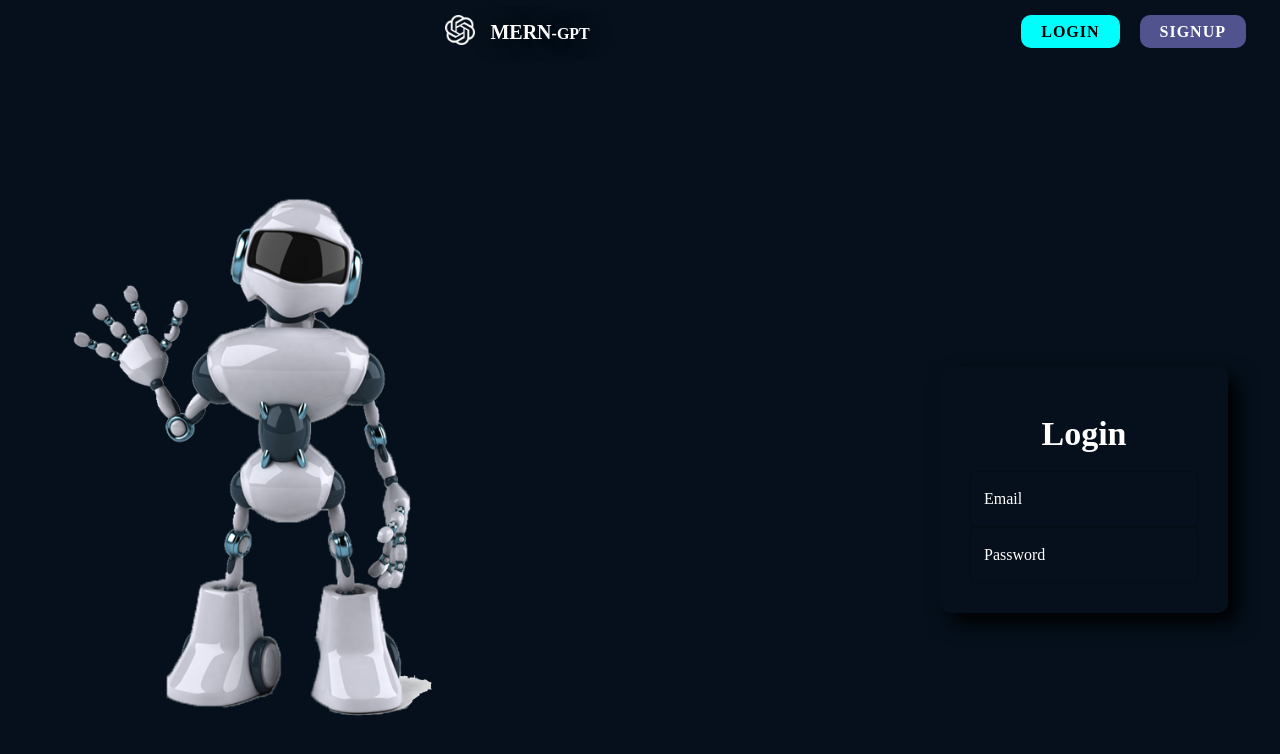
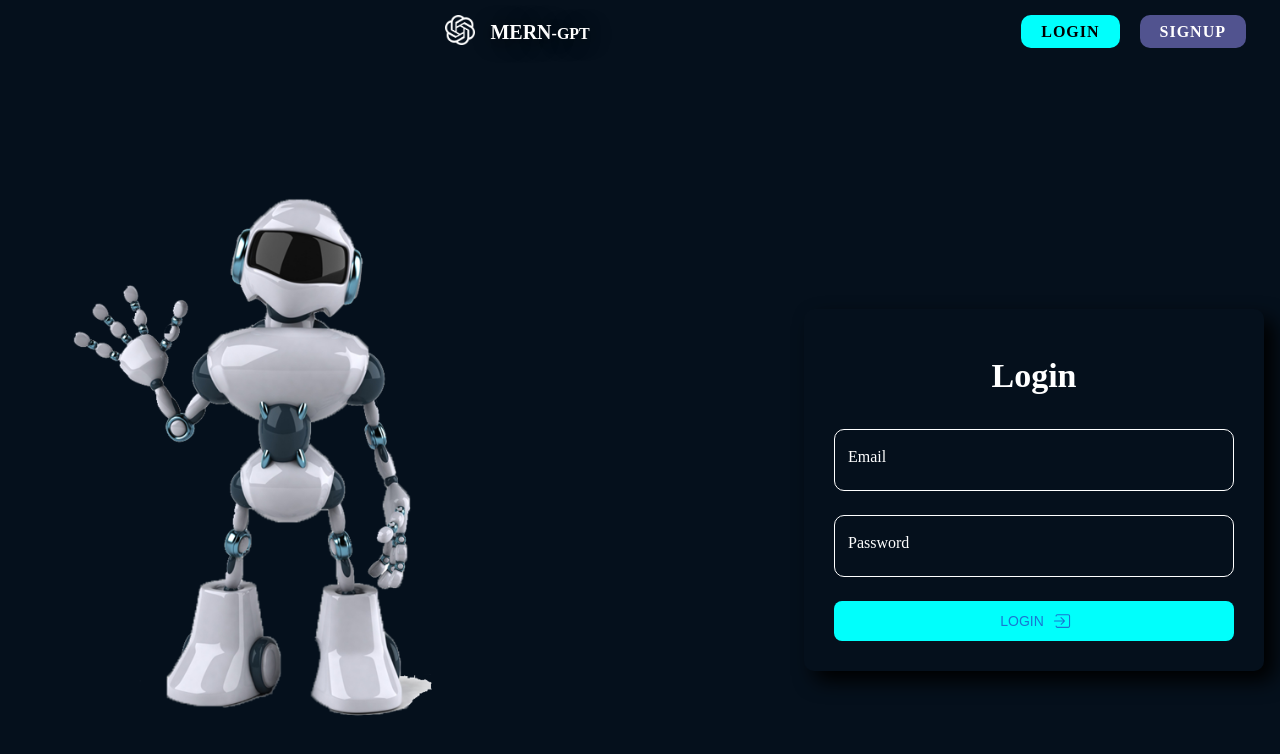
Before and after one commit to se6da6/MERN_AI_chatbot_practice, a React (Vite) app in the folder frontend/: page /login in a window 1280 px wide. Shown: the top 754 px of the page. Built offline with nearby package versions, Linux system fonts and the light colour scheme.

Commit message:
Login page organized and with help of axios connection between frontend and backend established

```diff
--- a/frontend/package.json
+++ b/frontend/package.json
@@ -13,6 +13,7 @@
     "@emotion/react": "^11.11.1",
     "@emotion/styled": "^11.11.0",
     "@mui/material": "^5.14.16",
+    "axios": "^1.6.1",
     "react": "^18.2.0",
     "react-dom": "^18.2.0",
     "react-hot-toast": "^2.4.1",
--- a/frontend/src/components/shared/CustomizedInput.tsx
+++ b/frontend/src/components/shared/CustomizedInput.tsx
@@ -8,7 +8,13 @@
 }
 const CustomizedInput =(props:Props)=> {
     return(
-        <TextField name={props.name} label={props.label} type={props.type} />
+        <TextField
+            margin="normal"
+            InputLabelProps={{style:{color:"white"}}}
+            name={props.name}
+            label={props.label}
+            type={props.type}
+            InputProps={{style: {width:"400px", borderRadius: 10, fontSize:20, color:"white"}}}/>
     )
 };
 
--- a/frontend/src/index.css
+++ b/frontend/src/index.css
@@ -21,3 +21,8 @@
   text-decoration: none;
   letter-spacing: 1px;
 }
+
+.MuiOutlinedInput-input-root.Mui-focused,
+.MuiOutlinedInput-notchedOutline {
+  border-color: white !important;
+}
--- a/frontend/src/pages/Login.tsx
+++ b/frontend/src/pages/Login.tsx
@@ -1,9 +1,18 @@
 import React from "react";
-
-import { Box, Typography } from "@mui/material";
+import {IoIosLogIn} from 'react-icons/io';
+import { Box, Typography, Button } from "@mui/material";
 import CustomizedInput from "../components/shared/CustomizedInput";
 
 const Login = () => {
+
+    const handleSubmit = (e:React.FormEvent<HTMLFormElement>) =>{
+        e.preventDefault();
+        const formData = new FormData(e.currentTarget);
+        const email = formData.get("email");
+        const password = formData.get("password");
+        console.log(email, password);
+    };
+
     return <Box width={"100%"} height={"100%"} display="flex" flex={1}>
        <Box
             padding={8}
@@ -22,6 +31,7 @@
             mt={16}
         >
             <form
+                onSubmit={handleSubmit}
                 style={{
                     margin:"auto",
                     padding:"30px",
@@ -47,6 +57,24 @@
                     </Typography>
                     <CustomizedInput type="email" name="email" label="Email"/>
                     <CustomizedInput type="password" name="password" label="Password"/>
+                    <Button
+                        type="submit"
+                        sx={{
+                            px:2,
+                            py:1,
+                            mt:2,
+                            width:"400px",
+                            borderRadius:2,
+                            bgcolor:"#00fffc",
+                            ":hover":{
+                                bgcolor:"white",
+                                color:"black",
+
+                            },
+
+                        }}
+                        endIcon={<IoIosLogIn/>}
+                    >Login</Button>
                 </Box>
             </form>
        </Box>
```
Also changed, not shown: 1 other file (tests, documents, lock files or other folders).
